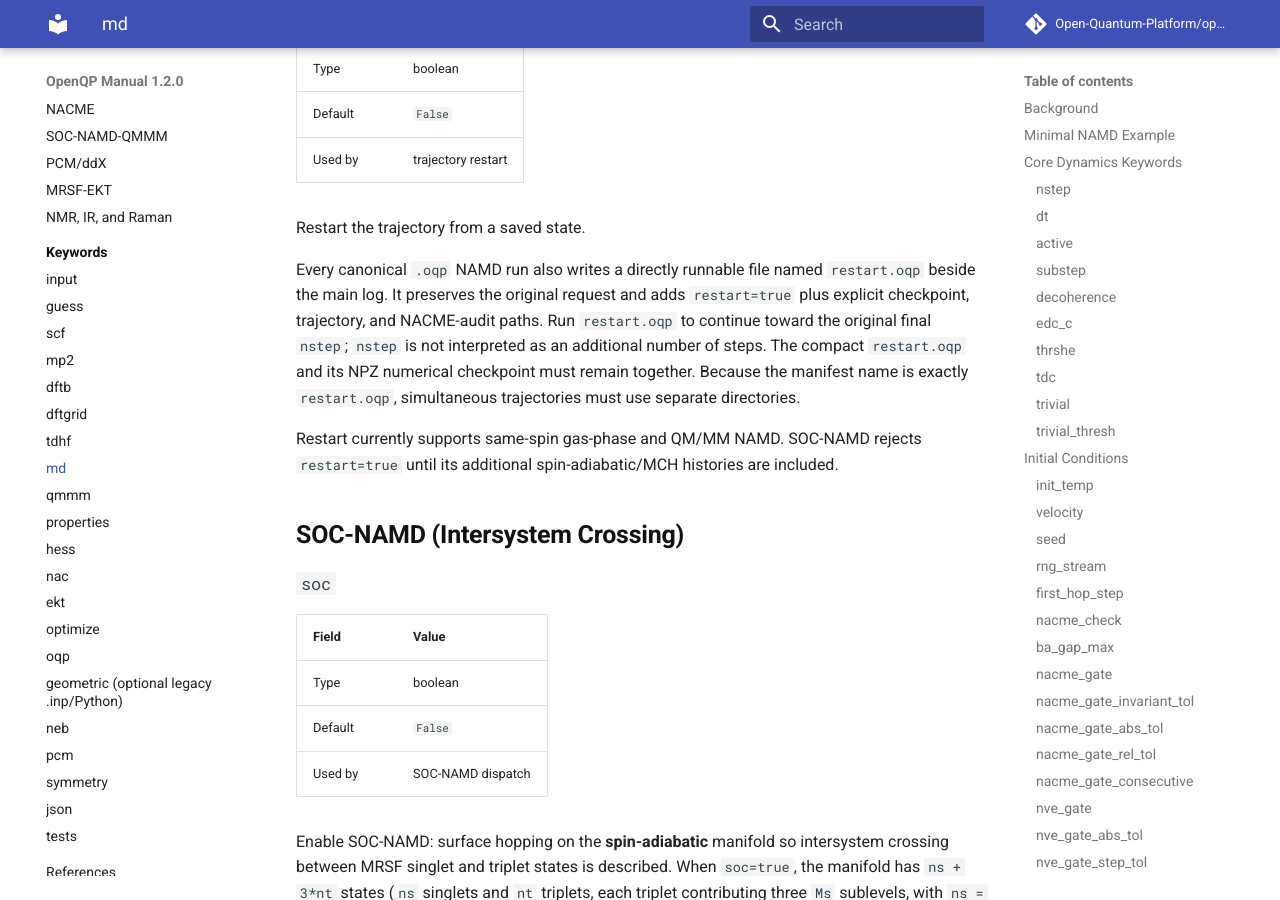
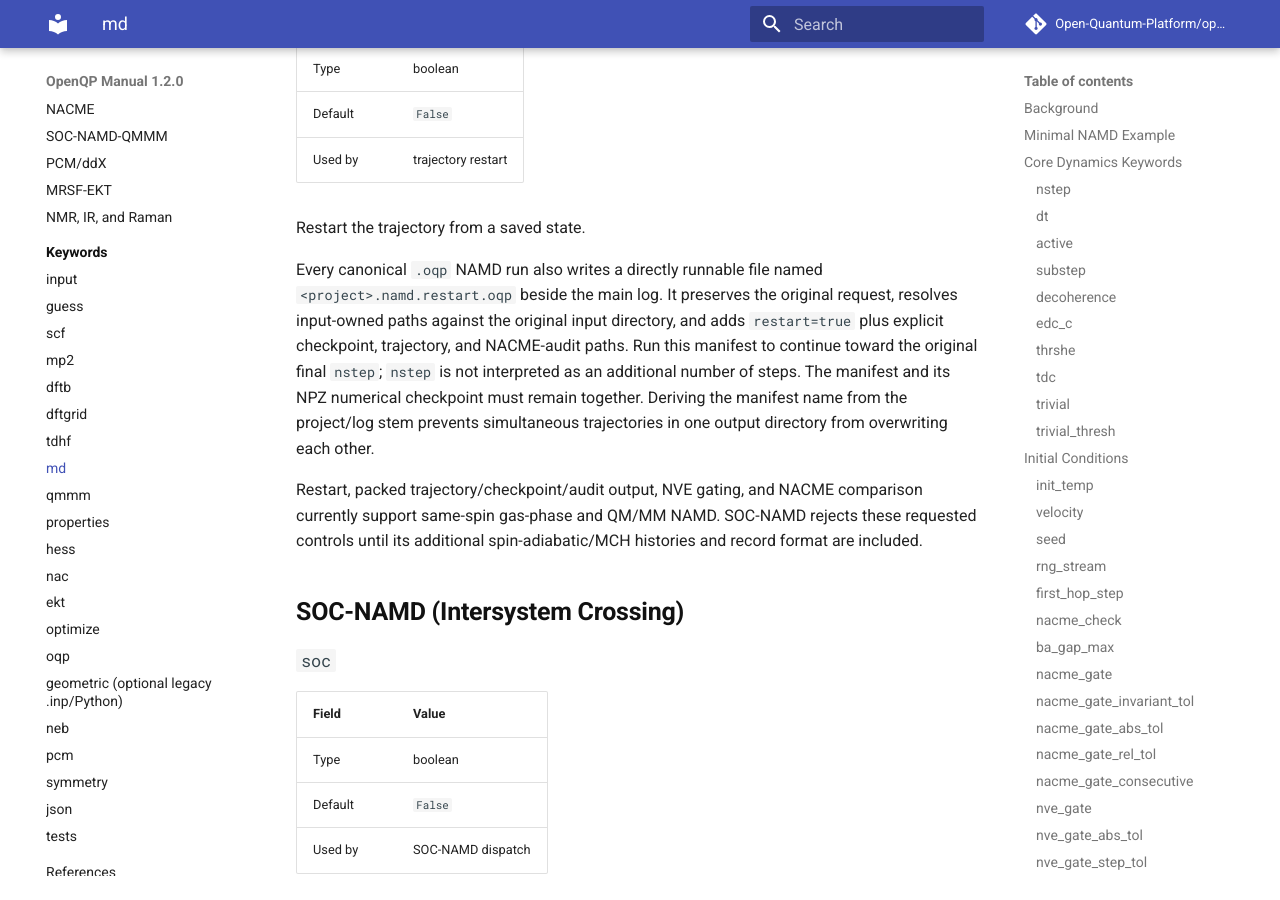
Before and after one commit to Open-Quantum-Platform/openqp-docs, an MkDocs documentation site: the page built from docs/keywords/md.md, in a window 1280 px wide and 900 px high, scrolled down 14576 px. Built offline with MkDocs 1.6.1 and Material for MkDocs 9.7.7, drawn with Linux system fonts in a browser that asks for light colours; comment, search, counter and statistics services are not loaded.

Commit message:
Document per-job NAMD restart manifests

```diff
--- a/docs/keywords/md.md
+++ b/docs/keywords/md.md
@@ -532,15 +532,19 @@ flushed, and atomically replaced.
 Restart the trajectory from a saved state.
 
 Every canonical `.oqp` NAMD run also writes a directly runnable file named
-`restart.oqp` beside the main log. It preserves the original request and adds
-`restart=true` plus explicit checkpoint, trajectory, and NACME-audit paths.
-Run `restart.oqp` to continue toward the original final `nstep`; `nstep` is not
-interpreted as an additional number of steps. The compact `restart.oqp` and its
-NPZ numerical checkpoint must remain together. Because the manifest name is
-exactly `restart.oqp`, simultaneous trajectories must use separate directories.
+`<project>.namd.restart.oqp` beside the main log. It preserves the original
+request, resolves input-owned paths against the original input directory, and
+adds `restart=true` plus explicit checkpoint, trajectory, and NACME-audit
+paths. Run this manifest to continue toward the original final `nstep`;
+`nstep` is not interpreted as an additional number of steps. The manifest and
+its NPZ numerical checkpoint must remain together. Deriving the manifest name
+from the project/log stem prevents simultaneous trajectories in one output
+directory from overwriting each other.
 
-Restart currently supports same-spin gas-phase and QM/MM NAMD. SOC-NAMD rejects
-`restart=true` until its additional spin-adiabatic/MCH histories are included.
+Restart, packed trajectory/checkpoint/audit output, NVE gating, and NACME
+comparison currently support same-spin gas-phase and QM/MM NAMD. SOC-NAMD
+rejects these requested controls until its additional spin-adiabatic/MCH
+histories and record format are included.
 
 ## SOC-NAMD (Intersystem Crossing)
 
```
Also changed, not shown: docs/python-scripting.md (+8 -3 lines).
